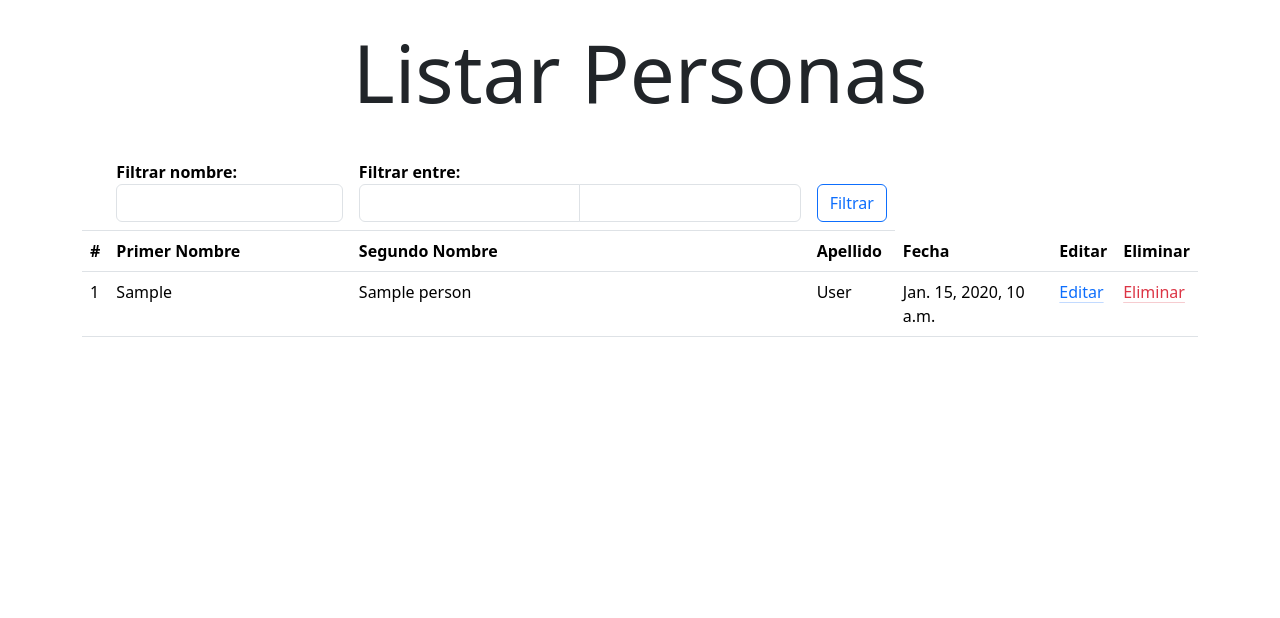
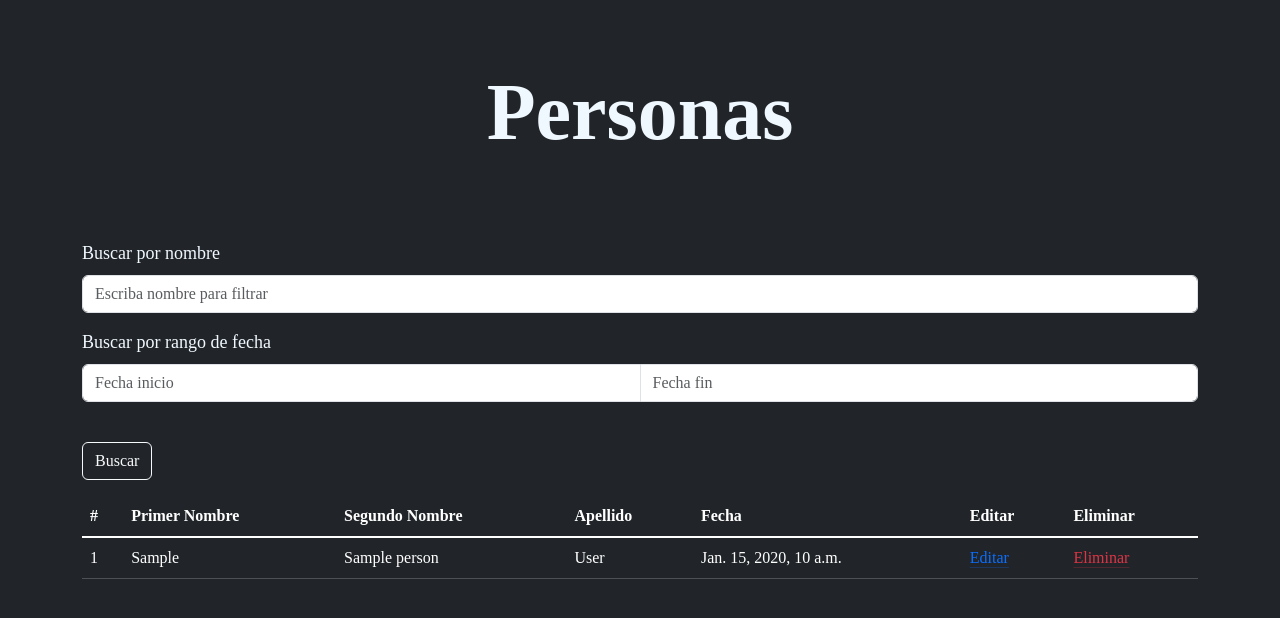
Before and after one commit to MariaQuiti/rrhh-django, a Django app: page / in a window 1280 px wide. Shown: the top 618 px of the page. Run offline with Django 5.2, Linux system fonts and the light colour scheme; tables that the repository leaves empty hold one stand-in row (values such as "Sample post").

Commit message:
html dark

```diff
--- a/config/settings.py
+++ b/config/settings.py
@@ -120,7 +120,7 @@ USE_TZ = True
 # Static files (CSS, JavaScript, Images)
 # https://docs.djangoproject.com/en/4.2/howto/static-files/
 
-STATIC_URL = 'static/'
+STATIC_URL = './recursos/static/'
 
 # Default primary key field type
 # https://docs.djangoproject.com/en/4.2/ref/settings/#default-auto-field
--- a/config/templates/base.html
+++ b/config/templates/base.html
@@ -7,6 +7,28 @@
     <link href="https://cdn.jsdelivr.net/npm/bootstrap@5.3.1/dist/css/bootstrap.min.css" rel="stylesheet" integrity="sha384-4bw+/aepP/YC94hEpVNVgiZdgIC5+VKNBQNGCHeKRQN+PtmoHDEXuppvnDJzQIu9" crossorigin="anonymous">
 </head>
 <body>
+    <style>
+        *{
+            font-family: Montserrat;
+            background-color: rgba(var(--bs-dark-rgb));
+
+        }
+        h1 {
+
+            font-weight: bold;
+            color: aliceblue;
+        }
+        label {
+
+            font-size: large;
+            color: aliceblue;
+
+        }
+        table {
+            color: aliceblue;
+        }
+
+    </style>
     {% block content %}
     {% endblock %}
 
--- a/config/templates/list.html
+++ b/config/templates/list.html
@@ -1,29 +1,33 @@
 {% extends 'base.html' %}
 {% block content %}
+<div class="p-3 mb-2 bg-dark text-white">
     <div class="container p-4">
-        <h1 class="text-center display-1">Listar Personas</h1>
+        <h1 class="text-center display-1 fw-bold mt-4">Personas</h1>
     </div>
     <div class="container">
-        <form method="get">
-            <table class="table table-hover">
-                <thead  class="bg-body-secondary">
+        <form method="get" class="">
+            <table class="table table-hover table-responsive table-dark">
+                <thead class="bg-body-secondary">
+                    <div class="m-5">
                         <tr>
-                        <th></th>
-                        <th>
-                            Filtrar nombre:
+                            <div class="mb-3">
+                                <label for="exampleFormControlInput1" class="form-label">Buscar por nombre</label>
+                                <input type="text" name="firstname" class="form-control"
+                                    placeholder="Escriba nombre para filtrar">
+                            </div>
+
+                            <div class="mb-3">
+                                <label for="exampleFormControlInput1" class="form-label">Buscar por rango de fecha</label>
                                 <div class="input-group">
-                                    <input type="text" name="firstname" class="form-control">
+                                    <input type="text" name="startdate" class="form-control" placeholder="Fecha inicio">
+                                    <input type="text" name="enddate" class="form-control" placeholder="Fecha fin">
                                 </div>
-                            </th>
-                            <th >
-                            Filtrar entre:
-                                <div class="input-group">
-                                    <input type="text" name="startdate" class="form-control">
-                                    <input type="text" name="enddate" class="form-control">
                             </div>
-                            <th>
-                                <button type="submit" class="btn btn-outline-primary">Filtrar</button>
-                            </th>
+
+                            <div class="mb-3">
+                                <button type="submit" class="btn btn-outline-light mt-4">Buscar</button>
+                            </div>
+
                         </tr>
                         <tr>
                             <th scope="col">#</th>
@@ -34,10 +38,10 @@
                             <th scope="col">Editar</th>
                             <th scope="col">Eliminar</th>
 
-                    </th>
                         </tr>
+                    </div>
                 </thead>
-                <tbody>
+                <tbody class="table-group-divider">
                     {% for per in personas %}
                     <tr>
                         <td>{{ per.businessentityid }}</td>
@@ -46,16 +50,18 @@
                         <td>{{ per.lastname }}</td>
                         <td>{{ per.modifieddate }}</td>
                         <td>
-                            <a href="/update/{{ per.id }} class=" class="link-primary link-offset-2 link-underline-opacity-25 link-underline-opacity-100-hover" >Editar</a>
+                            <a href="/update/{{ per.id }} class="
+                                class="link-primary link-offset-2 link-underline-opacity-25 link-underline-opacity-100-hover">Editar</a>
                         </td>
                         <td>
-                            <a href="/delete/{{ per.id }}" class="link-danger link-offset-2 link-underline-opacity-25 link-underline-opacity-100-hover">Eliminar</a>
+                            <a href="/delete/{{ per.id }}"
+                                class="link-danger link-offset-2 link-underline-opacity-25 link-underline-opacity-100-hover">Eliminar</a>
                         </td>
                     </tr>
                     {% endfor %}
                 </tbody>
             </table>
         </form>
-
+    </div>
 </div>
 {% endblock %}
--- a/recursos/views.py
+++ b/recursos/views.py
@@ -1,23 +1,46 @@
 from django.shortcuts import render
-# from .forms import RecursosForm
+from .forms import PersonForm
 from .models import Person
 from django.http import HttpResponseRedirect
+
+def validate_date(text_date):
+    from datetime import datetime
+    try:
+        return datetime.strptime(text_date, "%Y-%m-%d")
+    except:
+        return False
 
 def v_list(request):
 
 
-    consulta_nombre = Person.objects.all().order_by('firstname')
+    consulta = Person.objects.all().order_by('firstname')
     filtro_name = request.GET.get("firstname", False)
 
     if filtro_name:
-        consulta_nombre = consulta_nombre.filter(firstname__istartswith = filtro_name)
+        consulta = consulta.filter(firstname__istartswith = filtro_name)
 
-    p20 = consulta_nombre[:20]
+
+
+
+
+    startdate = validate_date(request.GET.get('startdate', False))
+    enddate = validate_date(request.GET.get('enddate', False))
+
+    if startdate and enddate:
+        consulta = consulta.filter(modifieddate__range = (startdate, enddate))
+
+
+
+    p20 = consulta[:20]
+
     context = {
         'personas':p20,
-        'f_firstname': filtro_name,
+        'f_firstname': filtro_name if filtro_name else '',
+        'ordenes': consulta,
     }
     return render(request, 'list.html', context)
+
+
 
 
 def v_create(request):
@@ -25,8 +48,23 @@ def v_create(request):
     return render(request, 'create.html', context)
 
 def v_update(request):
-    context = {}
-    return render(request, 'update.html', context)
+
+    per = Person.objects.get(id = businessentityid)
+
+    if request.method == 'POST':
+        datos = request.POST.copy()
+        formeditar = PersonForm(datos, instance = per)
+        if formeditar.is_valid():
+            formeditar.save()
+        return HttpResponseRedirect("/")
+    else:
+        context = {
+            'formedicion': PersonForm(instance = per)
+        }
+        return render(request, 'update.html', context)
+
+    # context = {}
+    # return render(request, 'update.html', context)
 
 def v_delete(request):
     context = {}
```
Also changed, not shown: config/templates/update.html (+10 -0 lines), recursos/forms.py (added, +11 -0 lines). Lines whose indentation alone changed are shown as unchanged.
